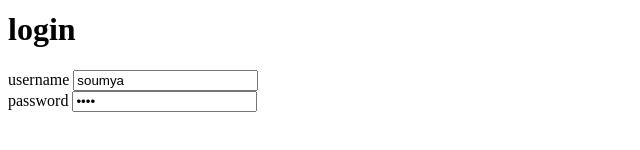
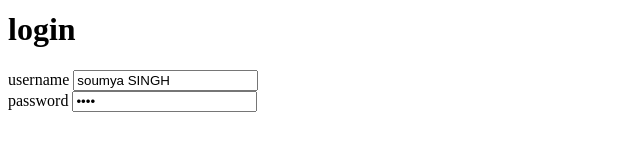
Before and after one commit to soumyaverma9918-dotcom/Soumya-Verma, a plain HTML site: page form.html in a window 1280 px wide. Shown: the part 148-298 px from the top of the page, 0-640 px from the left. Drawn offline with Linux system fonts and the light colour scheme.

Commit message:
Update form.html

```diff
--- a/form.html
+++ b/form.html
@@ -29,9 +29,10 @@
         <form>
             <h1><centre>login</centre></h1>
             <lable for="login">username</lable>
-            <input type="text" id="login" name="login" value ="soumya"></input><br>
+            <input type="text" id="login" name="login" value ="soumya SINGH"></input><br>
             <lable for="xyz">password</lable>
             <input type="password" id="xyz" name="xyz" value="abcd"></input>
 
         </form>
+
 </html>
```
